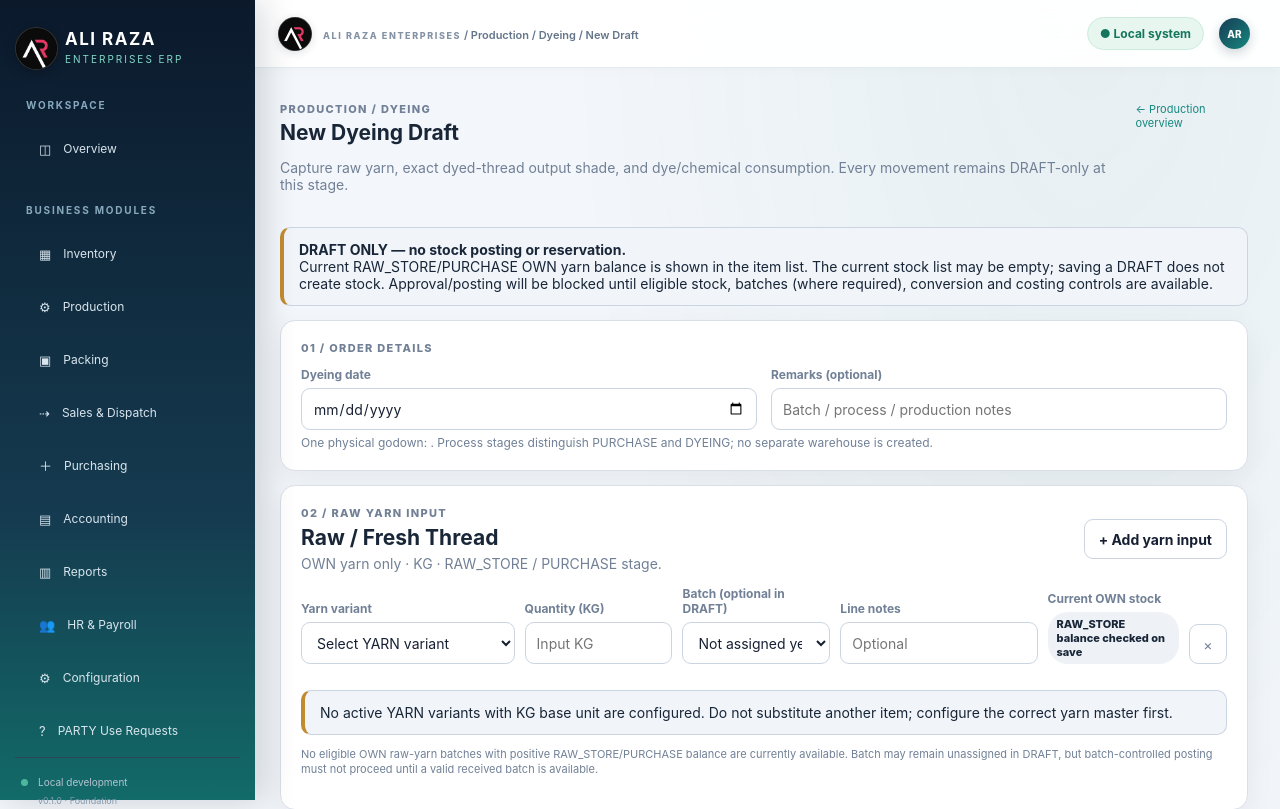
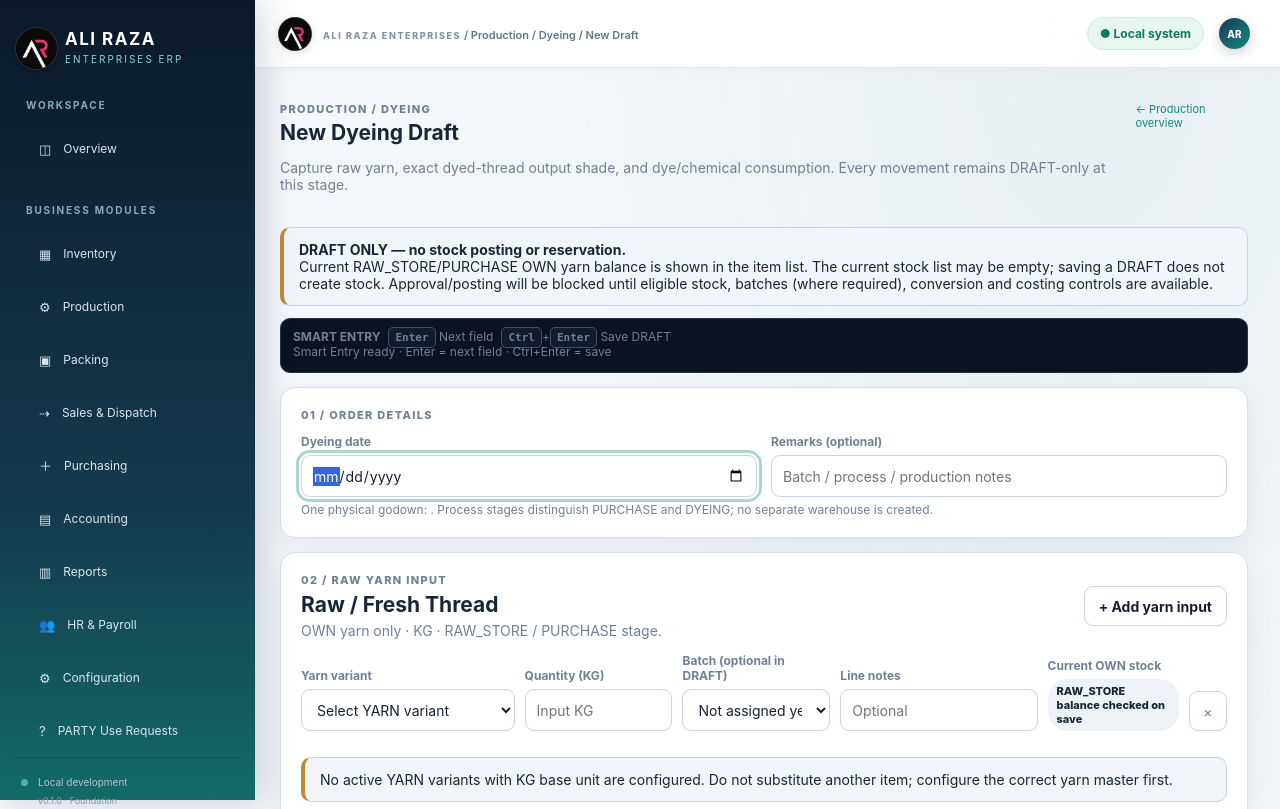
Before and after one commit to babarrasheed7676-dotcom/Ali-Raza-Enterprises-ERP, a Python web app: template app/templates/dyeing_draft.html in a window 1280 px wide; the page is wider, and only the part inside the window is pictured. Shown: the top 809 px of that part. Run offline with Jinja, Linux system fonts and the light colour scheme; the template is opened without the code that fills it, so the values that code supplies are empty.

Commit message:
Expand smart entry across production drafts

```diff
--- a/app/static/smart-entry.js
+++ b/app/static/smart-entry.js
@@ -61,7 +61,13 @@
     form.addEventListener("keydown", event => {
       if (event.ctrlKey && event.key === "Enter") {
         event.preventDefault();
-        form.requestSubmit();
+        const submitter = form.querySelector('button[type="submit"],input[type="submit"]');
+        if (submitter?.disabled) {
+          announce("Save is disabled until this form's setup requirements are ready.");
+          return;
+        }
+        if (submitter) form.requestSubmit(submitter);
+        else form.requestSubmit();
         return;
       }
       if (event.altKey && event.key.toLowerCase() === "n" && addButton) {
--- a/app/templates/big_cone_draft.html
+++ b/app/templates/big_cone_draft.html
@@ -44,8 +44,9 @@
 </div>
 {% endif %}
 
-<form method="post" action="/modules/production/big-cone/new">
+<form method="post" action="/modules/production/big-cone/new" data-smart-entry="big-cone">
   <input type="hidden" name="csrf_token" value="{{ csrf_token }}">
+  <div class="smart-entry-toolbar"><div><div class="smart-entry-hints"><strong>SMART ENTRY</strong><span><kbd>Enter</kbd> Next field</span><span><kbd>Ctrl</kbd>+<kbd>Enter</kbd> Save DRAFT</span></div><div class="smart-entry-status" id="smartEntryStatus" role="status" aria-live="polite">Keyboard entry enabled.</div></div></div>
   <section class="bc-panel">
     <h2>Document details</h2>
     <div class="bc-grid">
--- a/app/templates/dyeing_draft.html
+++ b/app/templates/dyeing_draft.html
@@ -10,8 +10,9 @@
  {% if saved %}<div class="dy-alert"><strong>Draft saved:</strong> {{ ref }}. Yarn input, shade output and consumption evidence are saved; stock has not moved. <a href="/modules/production/dyeing/{{ saved_order_id }}">Open Dyeing detail</a>.{% if pending_conversion_count %}<br><strong>{{ pending_conversion_count }} dye/chemical line(s) need approved unit conversion.</strong>{% endif %}{% if blocked_conversion_count %}<br><strong>{{ blocked_conversion_count }} dye/chemical line(s) are blocked by base-unit precision.</strong>{% endif %}</div>{% endif %}
  {% if error %}<div class="dy-alert warn"><strong>Could not save:</strong> {{ error }}</div>{% endif %}
  <div class="dy-alert warn"><strong>DRAFT ONLY — no stock posting or reservation.</strong><br>Current RAW_STORE/PURCHASE OWN yarn balance is shown in the item list. The current stock list may be empty; saving a DRAFT does not create stock. Approval/posting will be blocked until eligible stock, batches (where required), conversion and costing controls are available.</div>
- <form method="post" action="/modules/production/dyeing/new" id="dyeing-form">
+ <form method="post" action="/modules/production/dyeing/new" id="dyeing-form" data-smart-entry="dyeing">
   <input type="hidden" name="csrf_token" value="{{ csrf_token }}">
+  <div class="smart-entry-toolbar"><div><div class="smart-entry-hints"><strong>SMART ENTRY</strong><span><kbd>Enter</kbd> Next field</span><span><kbd>Ctrl</kbd>+<kbd>Enter</kbd> Save DRAFT</span></div><div class="smart-entry-status" id="smartEntryStatus" role="status" aria-live="polite">Keyboard entry enabled.</div></div></div>
   <section class="dy-card">
    <div class="dy-kicker">01 / ORDER DETAILS</div>
    <div class="dy-grid" style="margin-top:12px">
```
Also changed, not shown: docs/SMART_ENTRY_ENGINE_PHASE1_PURCHASE_RECEIPT_20261108.md (+3 -2 lines).
